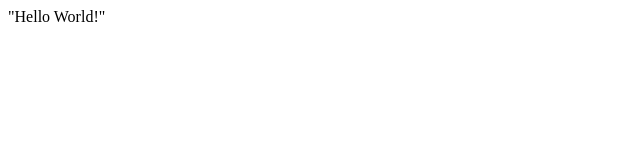
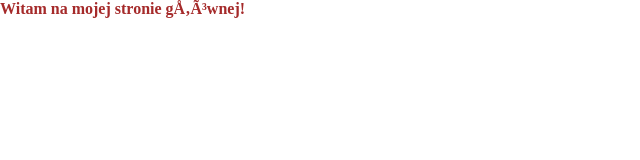
Before and after one commit to mikokill/mikokill.github.io, a plain HTML site: page index.html in a window 1280 px wide. Shown: the whole page, without its empty margins (0-640 px from the left). Drawn offline with Linux system fonts and the light colour scheme.

Commit message:
CSS file added

```diff
--- a/index.html
+++ b/index.html
@@ -1 +1,10 @@
-"Hello World!"
+<html>
+    <head>
+        <meta charset="UFT-8" />
+        <title>Home Page</title>
+        <link rel="stylesheet" href="style.css" />
+    </head>
+    <body>
+        <h1 class="naglowek">Witam na mojej stronie głównej!</h1>
+    </body>
+</html>
--- /dev/null
+++ b/style.css
@@ -0,0 +1,8 @@
+*{
+    margin: 0px;
+    padding: 0px;
+}
+.naglowek{
+    color: brown;
+    font-size: medium;
+}
```
